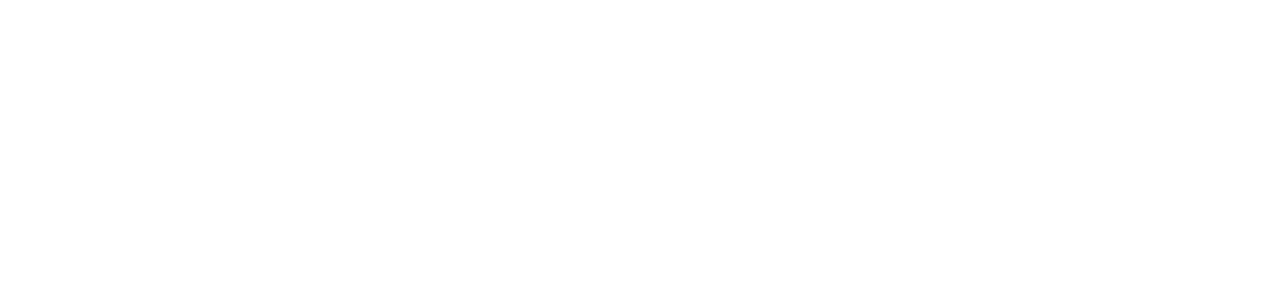
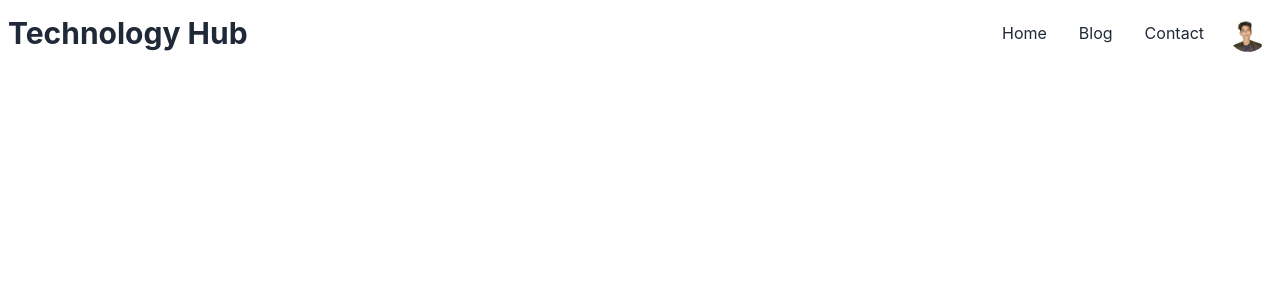
Before and after one commit to shuvodeb17/technology-hub, a React (Vite) app: page / in a window 1280 px wide. Shown: the top 300 px of the page. Built offline with nearby package versions, Linux system fonts and the light colour scheme.

Commit message:
header added

```diff
--- a/src/App.jsx
+++ b/src/App.jsx
@@ -1,13 +1,11 @@
-import { useState } from 'react'
-import reactLogo from './assets/react.svg'
-import viteLogo from '/vite.svg'
 import './App.css'
+import Header from './components/Header/Header'
 
 function App() {
 
   return (
     <div className="App">
-
+     <Header></Header>
     </div>
   )
 }
--- /dev/null
+++ b/src/components/Header/Header.jsx
@@ -0,0 +1,58 @@
+import React from "react";
+import developerImg from '../../assets/img/developer.png'
+import "./Header.css";
+
+const Header = () => {
+  return (
+    <div className="header">
+      <div className="container mx-auto">
+        <div className="navbar bg-base-100">
+          <div className="flex-1">
+            <a className="font-bold text-3xl">Technology Hub</a>
+          </div>
+          <div className="flex-none">
+            <div className="flex-none">
+              <ul className="menu menu-horizontal px-1">
+                <li>
+                  <a>Home</a>
+                </li>
+                <li>
+                  <a>Blog</a>
+                </li>
+                <li>
+                  <a>Contact</a>
+                </li>
+              </ul>
+            </div>
+            <div className="dropdown dropdown-end">
+              <label tabIndex={0} className="btn btn-ghost btn-circle avatar">
+                <div className="w-10 rounded-full">
+                  <img src={developerImg} />
+                </div>
+              </label>
+              <ul
+                tabIndex={0}
+                className="menu menu-compact dropdown-content mt-3 p-2 shadow bg-base-100 rounded-box w-52"
+              >
+                <li>
+                  <a className="justify-between">
+                    Profile
+                    <span className="badge">New</span>
+                  </a>
+                </li>
+                <li>
+                  <a>Settings</a>
+                </li>
+                <li>
+                  <a>Logout</a>
+                </li>
+              </ul>
+            </div>
+          </div>
+        </div>
+      </div>
+    </div>
+  );
+};
+
+export default Header;
```
Also changed, not shown: src/assets/img/developer.png (added), src/components/Header/Header.css (added).
